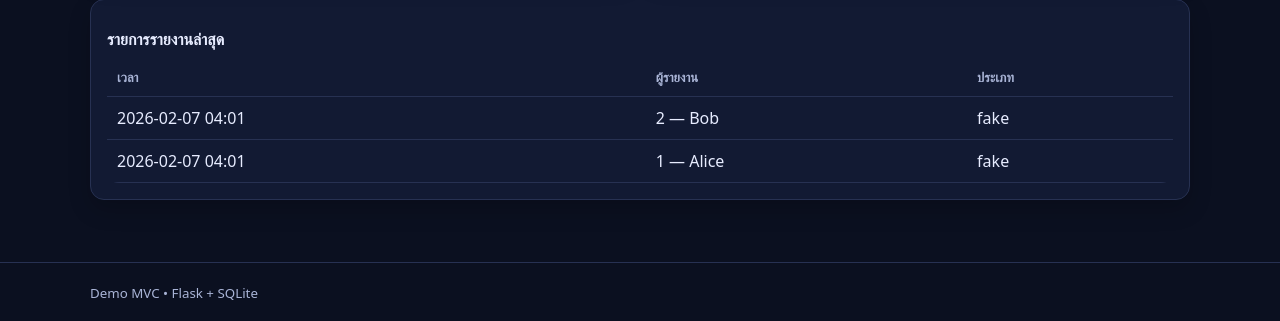
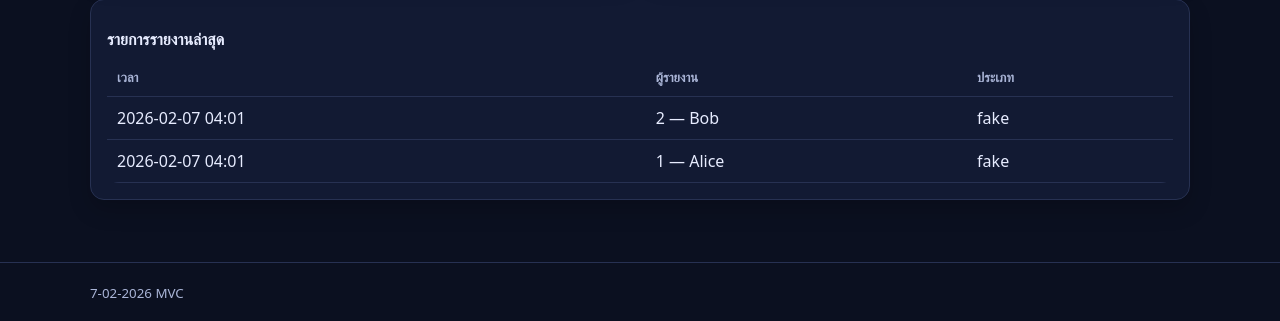
Before and after one commit to WitchakorNS/7-2-2026-MVC-Test, a Flask app: page /rumours/12345678 in a window 1280 px wide. Shown: the part 675-996 px from the top of the page. Run offline with Flask 3, Linux system fonts and the light colour scheme.

Commit message:
Update footer

```diff
--- a/rumor_tracker/templates/base.html
+++ b/rumor_tracker/templates/base.html
@@ -31,6 +31,6 @@
     {% block content %}{% endblock %}
   </main>
 
-  <footer class="footer"><div class="container"><small>Demo MVC • Flask + SQLite</small></div></footer>
+  <footer class="footer"><div class="container"><small>7-02-2026 MVC</small></div></footer>
 </body>
 </html>
```
